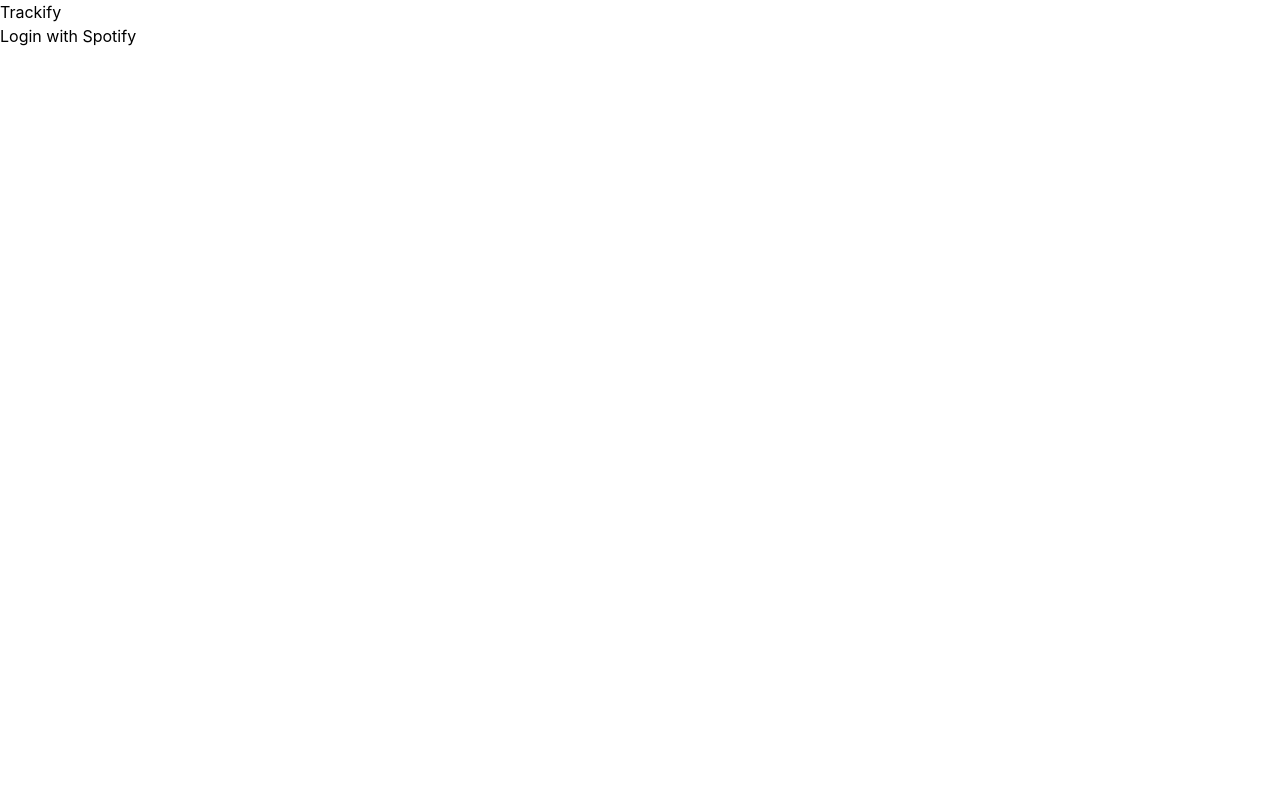
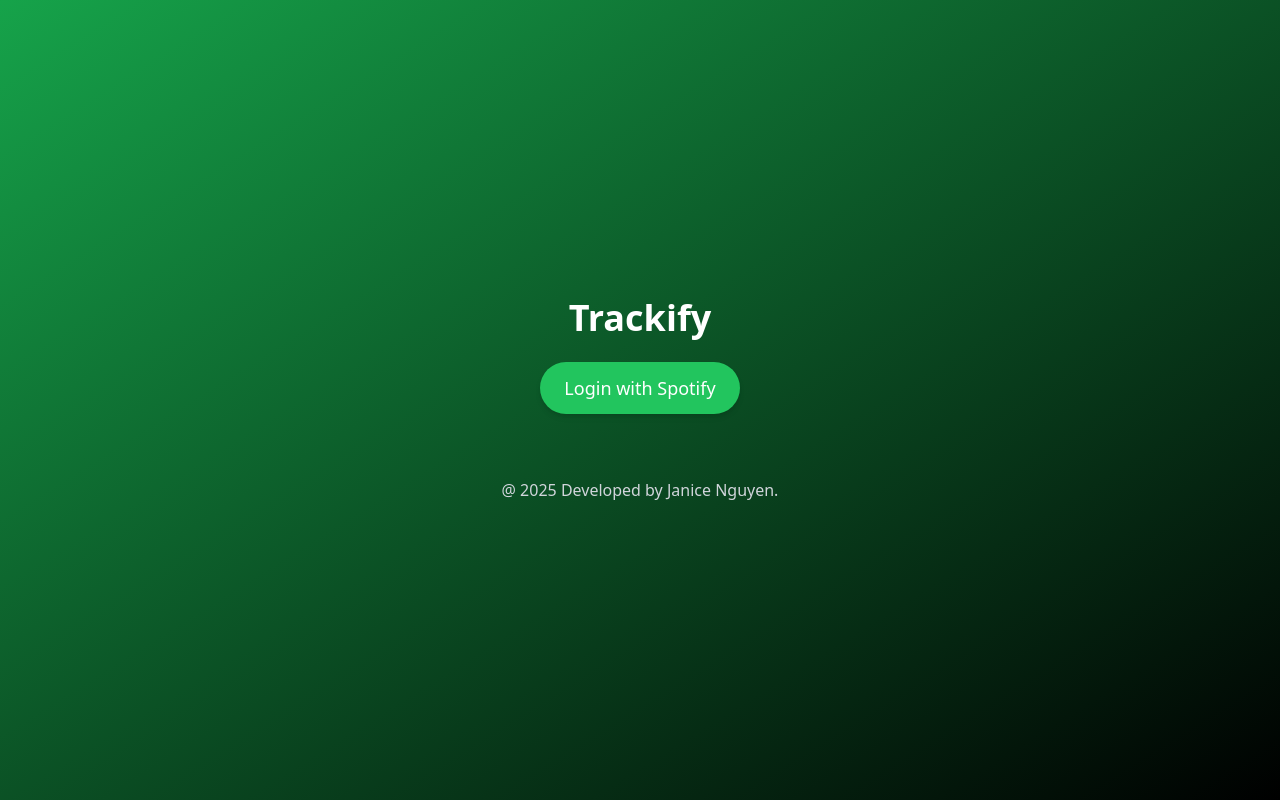
Before and after one commit to janicenguyen03/FiftyFi, a React (Create React App) app in the folder frontend/: page / in a window 1280 px wide. Built offline with nearby package versions, Linux system fonts and the light colour scheme.

Commit message:
implement some tailwind css in login and home

```diff
--- a/frontend/src/App.css
+++ /dev/null
@@ -1,3 +0,0 @@
-@tailwind base;
-@tailwind components;
-@tailwind utilities;
--- a/frontend/src/App.js
+++ b/frontend/src/App.js
@@ -1,8 +1,8 @@
 import { BrowserRouter as Router, Routes, Route } from "react-router-dom";
 import Login from "./pages/Login";
 import Home from "./pages/Home";
+import Logout from './pages/Logout';
 import TopTracks from "./pages/TopTracks";
-import './App.css';
 
 function App() {
   return (
@@ -14,6 +14,7 @@
         {/* <Route path="/top-artists" element={<TopArtists />} /> */}
         {/* <Route path="/top-genres" element={<TopGenres />} /> */}
         {/* <Route path="/recommendations" element={<Recommendations />} /> */}
+        <Route path="/logout" element={<Logout />} />
       </Routes>
     </Router>
   );
--- a/frontend/src/index.css
+++ b/frontend/src/index.css
@@ -1,17 +1,4 @@
 @tailwind base;
 @tailwind components;
 @tailwind utilities;
-
-body {
-  margin: 0;
-  font-family: -apple-system, BlinkMacSystemFont, 'Segoe UI', 'Roboto', 'Oxygen',
-    'Ubuntu', 'Cantarell', 'Fira Sans', 'Droid Sans', 'Helvetica Neue',
-    sans-serif;
-  -webkit-font-smoothing: antialiased;
-  -moz-osx-font-smoothing: grayscale;
-}
-
-code {
-  font-family: source-code-pro, Menlo, Monaco, Consolas, 'Courier New',
-    monospace;
-}
+@tailwind screens;
--- a/frontend/src/pages/Home.js
+++ b/frontend/src/pages/Home.js
@@ -1,9 +1,8 @@
-import React, { useEffect, useState } from 'react';
+import React, { useEffect, useState } from "react";
 import { useNavigate } from "react-router-dom";
 
 function Home() {
-    const navigate = useNavigate()
-    const [token, setToken] = useState(null);
+  const navigate = useNavigate();
 
   useEffect(() => {
     const params = new URLSearchParams(window.location.search);
@@ -13,22 +12,28 @@
       navigate("/");
     } else {
       localStorage.setItem("token", token);
-            setToken(token);
     }
   }, [navigate]);
 
   return (
-        <div>
-            <h1>Trackify</h1>
+    <div className="flex flex-col items-center justify-center h-screen bg-gradient-to-br from-green-600 to-black text-white">
+      <h1 className="font-bold text-6xl py-5">Hello </h1>
+      <h2 className="font-bold text-4xl mb-10">Welcome to Trackify</h2>
+
       {/* Total time spent today*/}
 
       {/* New song listen to recently */}
 
       {/* People download playlist, if no then different topic */}
-            <button onClick={() => navigate("/top-tracks")}>Get Top Tracks</button>
 
+        <button onClick={() => navigate("/top-tracks")} className="px-6 py-3 mb-5 text-lg font-medium bg-green-500 hover:bg-green-600 hover:shadow-lg active:shadow-sm hover:text-gray-100 transition duration-300 rounded-full shadow-md">
+          Get Top Tracks
+        </button>
+        <button onClick={() => navigate("/logout")} className="px-6 py-3 text-lg font-medium bg-green-500 hover:bg-green-600 hover:shadow-lg active:shadow-sm hover:text-gray-100 transition duration-300 rounded-full shadow-md">
+          Logout
+       </button>
     </div>
-    )
+  );
 }
 
 export default Home;
--- a/frontend/src/pages/Login.js
+++ b/frontend/src/pages/Login.js
@@ -1,13 +1,16 @@
-import React from 'react';
+import React from "react";
 
 function Login() {
-
   return (
-    <div>
-      <h1>Trackify</h1>
-      <a href='http://localhost:5000/login'>
-        <button>Login with Spotify</button>
+    <div className="flex flex-col h-screen items-center justify-center bg-gradient-to-br from-green-600 to-black text-white">
+      <h1 className="text-4xl font-bold mb-6">Trackify</h1>
+      <a href="http://localhost:5000/login">
+        <button className="px-6 py-3 text-lg font-medium bg-green-500 hover:bg-green-600 hover:shadow-lg active:shadow-sm hover:text-gray-100 transition duration-300 rounded-full shadow-md">
+          Login with Spotify
+        </button>
       </a>
+      <p className="text-l mt-16 text-gray-300">@ 2025 Developed by Janice Nguyen.</p>
+      {/* icon */}
     </div>
   );
 }
--- /dev/null
+++ b/frontend/src/pages/Logout.js
@@ -0,0 +1,17 @@
+import Reaact from 'react';
+
+function Logout() {
+    const handleLogout = () => {
+        localStorage.removeItem("token");
+        window.location.href = "/";
+    };
+
+    return (
+        <div>
+            <h1>Logout</h1>
+            <button onClick={handleLogout}>Logout</button>
+        </div>
+    );
+}
+
+export default Logout;
```
Lines whose indentation alone changed are shown as unchanged.
